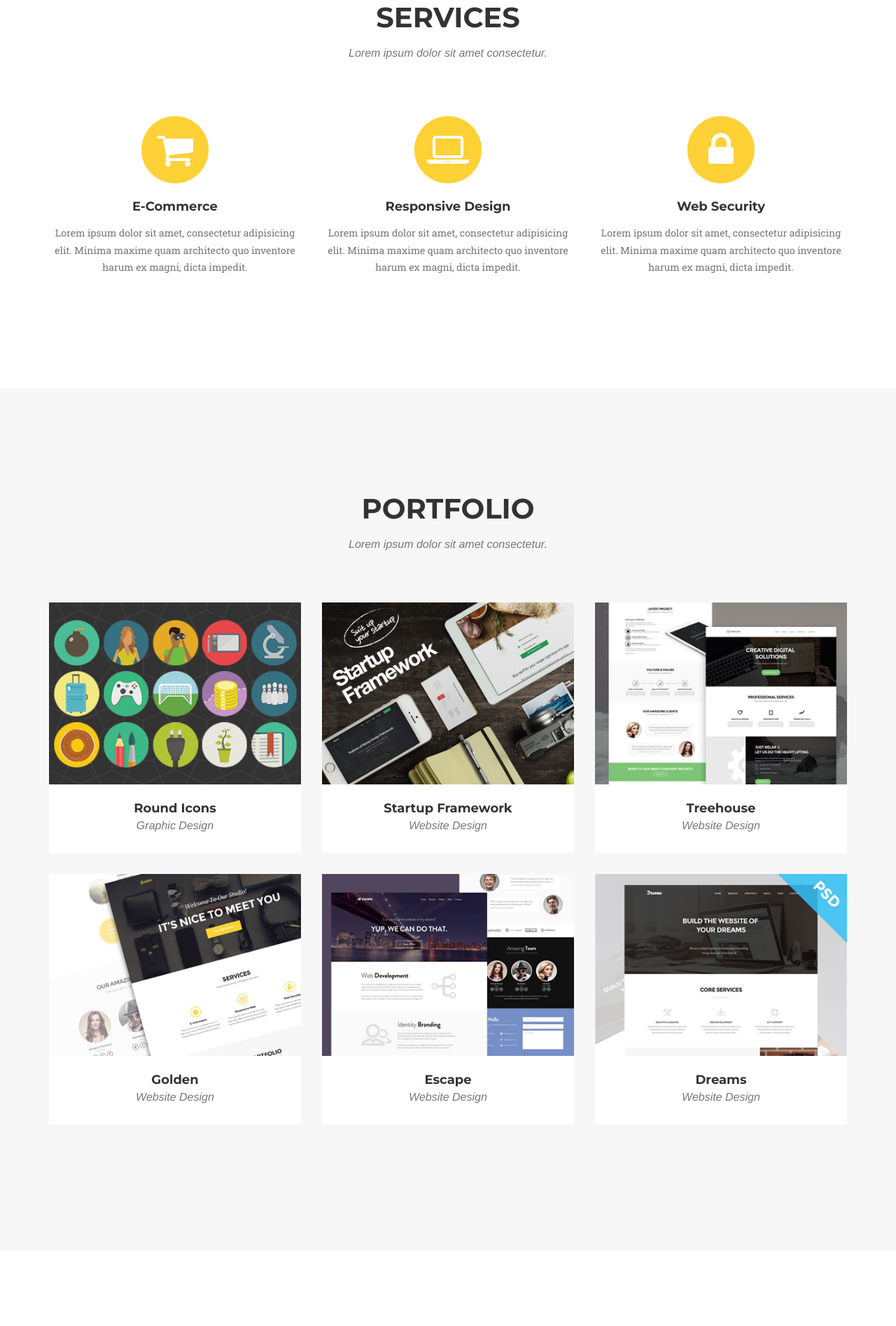
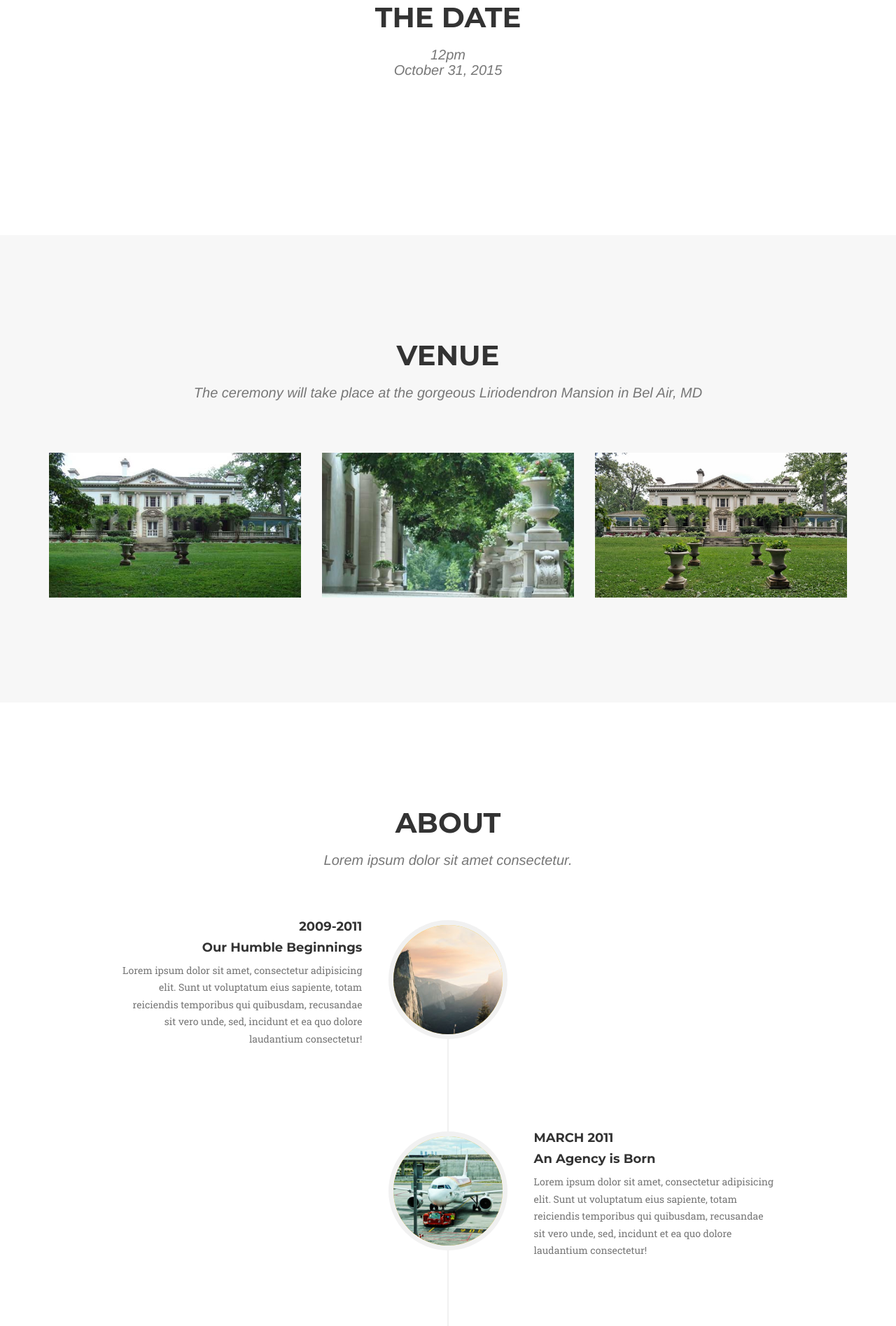
Before and after one commit to kdmcclin/wedding-site, a plain HTML site: page index.html in a window 1280 px wide. Shown: the part 905-2800 px from the top of the page at 70% size. Drawn offline with nearby package versions, Linux system fonts and the light colour scheme; a web font is replaced by a local one.

Commit message:
Add venue/date info

```diff
--- a/css/agency.css
+++ b/css/agency.css
@@ -171,7 +171,7 @@ fieldset[disabled] .btn-xl.active {
 
 .navbar-default {
     border-color: transparent;
-    background-color: #222;
+    background-color: #8e0000;
 }
 
 .navbar-default .navbar-brand {
@@ -215,7 +215,7 @@ fieldset[disabled] .btn-xl.active {
 .navbar-default .nav li a:hover,
 .navbar-default .nav li a:focus {
     outline: 0;
-    color: #fed136;
+    color: #fffacd;
 }
 
 .navbar-default .navbar-nav>.active>a {
@@ -253,7 +253,7 @@ fieldset[disabled] .btn-xl.active {
 
     .navbar-default.navbar-shrink {
         padding: 10px 0;
-        background-color: #222;
+        background-color: #601616;
     }
 
     .navbar-default.navbar-shrink .navbar-brand {
@@ -334,7 +334,7 @@ section h3.section-subheading {
     margin-bottom: 75px;
     text-transform: none;
     font-family: "Droid Serif","Helvetica Neue",Helvetica,Arial,sans-serif;
-    font-size: 16px;
+    font-size: 20px;
     font-style: italic;
     font-weight: 400;
 }
--- a/index.html
+++ b/index.html
@@ -46,7 +46,7 @@
                     <span class="icon-bar"></span>
                     <span class="icon-bar"></span>
                 </button>
-                <a class="navbar-brand page-scroll" href="#page-top">Start Bootstrap</a>
+                <a class="navbar-brand page-scroll" href="#page-top">Our Wedding</a>
             </div>
 
             <!-- Collect the nav links, forms, and other content for toggling -->
@@ -56,10 +56,10 @@
                         <a href="#page-top"></a>
                     </li>
                     <li>
-                        <a class="page-scroll" href="#services">Thing 1</a>
+                        <a class="page-scroll" href="#date">Date</a>
                     </li>
                     <li>
-                        <a class="page-scroll" href="#portfolio">Thing2</a>
+                        <a class="page-scroll" href="#venue">Venue</a>
                     </li>
                     <li>
                         <a class="page-scroll" href="#about">Thing3</a>
@@ -88,138 +88,40 @@
         </div>
     </header>
 
-    <!-- Services Section -->
-    <section id="services">
+    <!-- Date Section -->
+    <section id="date">
         <div class="container">
             <div class="row">
                 <div class="col-lg-12 text-center">
-                    <h2 class="section-heading">Services</h2>
-                    <h3 class="section-subheading text-muted">Lorem ipsum dolor sit amet consectetur.</h3>
-                </div>
-            </div>
-            <div class="row text-center">
-                <div class="col-md-4">
-                    <span class="fa-stack fa-4x">
-                        <i class="fa fa-circle fa-stack-2x text-primary"></i>
-                        <i class="fa fa-shopping-cart fa-stack-1x fa-inverse"></i>
-                    </span>
-                    <h4 class="service-heading">E-Commerce</h4>
-                    <p class="text-muted">Lorem ipsum dolor sit amet, consectetur adipisicing elit. Minima maxime quam architecto quo inventore harum ex magni, dicta impedit.</p>
-                </div>
-                <div class="col-md-4">
-                    <span class="fa-stack fa-4x">
-                        <i class="fa fa-circle fa-stack-2x text-primary"></i>
-                        <i class="fa fa-laptop fa-stack-1x fa-inverse"></i>
-                    </span>
-                    <h4 class="service-heading">Responsive Design</h4>
-                    <p class="text-muted">Lorem ipsum dolor sit amet, consectetur adipisicing elit. Minima maxime quam architecto quo inventore harum ex magni, dicta impedit.</p>
-                </div>
-                <div class="col-md-4">
-                    <span class="fa-stack fa-4x">
-                        <i class="fa fa-circle fa-stack-2x text-primary"></i>
-                        <i class="fa fa-lock fa-stack-1x fa-inverse"></i>
-                    </span>
-                    <h4 class="service-heading">Web Security</h4>
-                    <p class="text-muted">Lorem ipsum dolor sit amet, consectetur adipisicing elit. Minima maxime quam architecto quo inventore harum ex magni, dicta impedit.</p>
+                    <h2 class="section-heading">The Date</h2>
+                    <h3 class="section-subheading text-muted">12pm <br>October 31, 2015</h3>
                 </div>
             </div>
         </div>
     </section>
 
-    <!-- Portfolio Grid Section -->
-    <section id="portfolio" class="bg-light-gray">
+    <!-- Venue Section -->
+    <section id="venue" class="bg-light-gray">
         <div class="container">
             <div class="row">
                 <div class="col-lg-12 text-center">
-                    <h2 class="section-heading">Portfolio</h2>
-                    <h3 class="section-subheading text-muted">Lorem ipsum dolor sit amet consectetur.</h3>
+                    <h2 class="section-heading">Venue</h2>
+                    <h3 class="section-subheading text-muted">The ceremony will take place at the gorgeous Liriodendron Mansion in Bel Air, MD</h3>
                 </div>
             </div>
             <div class="row">
-                <div class="col-md-4 col-sm-6 portfolio-item">
-                    <a href="#portfolioModal1" class="portfolio-link" data-toggle="modal">
-                        <div class="portfolio-hover">
-                            <div class="portfolio-hover-content">
-                                <i class="fa fa-plus fa-3x"></i>
-                            </div>
-                        </div>
-                        <img src="img/portfolio/roundicons.png" class="img-responsive" alt="">
-                    </a>
-                    <div class="portfolio-caption">
-                        <h4>Round Icons</h4>
-                        <p class="text-muted">Graphic Design</p>
-                    </div>
+                <div class="col-md-4 col-sm-6 venue-item">
+                    <img src="img/venue1.jpg" class="img-responsive" alt="Liriodendron Mansion">
                 </div>
-                <div class="col-md-4 col-sm-6 portfolio-item">
-                    <a href="#portfolioModal2" class="portfolio-link" data-toggle="modal">
-                        <div class="portfolio-hover">
-                            <div class="portfolio-hover-content">
-                                <i class="fa fa-plus fa-3x"></i>
-                            </div>
-                        </div>
-                        <img src="img/portfolio/startup-framework.png" class="img-responsive" alt="">
-                    </a>
-                    <div class="portfolio-caption">
-                        <h4>Startup Framework</h4>
-                        <p class="text-muted">Website Design</p>
-                    </div>
+                <div class="col-md-4 col-sm-6 venue-item">
+                    <img src="img/venue3.jpg" class="img-responsive" alt="Liriodendron Mansion">
                 </div>
-                <div class="col-md-4 col-sm-6 portfolio-item">
-                    <a href="#portfolioModal3" class="portfolio-link" data-toggle="modal">
-                        <div class="portfolio-hover">
-                            <div class="portfolio-hover-content">
-                                <i class="fa fa-plus fa-3x"></i>
-                            </div>
-                        </div>
-                        <img src="img/portfolio/treehouse.png" class="img-responsive" alt="">
-                    </a>
-                    <div class="portfolio-caption">
-                        <h4>Treehouse</h4>
-                        <p class="text-muted">Website Design</p>
-                    </div>
+                <div class="col-md-4 col-sm-6 venue-item">
+                    <img src="img/venue2.jpg" class="img-responsive" alt="Liriodendron Mansion">
                 </div>
-                <div class="col-md-4 col-sm-6 portfolio-item">
-                    <a href="#portfolioModal4" class="portfolio-link" data-toggle="modal">
-                        <div class="portfolio-hover">
-                            <div class="portfolio-hover-content">
-                                <i class="fa fa-plus fa-3x"></i>
-                            </div>
-                        </div>
-                        <img src="img/portfolio/golden.png" class="img-responsive" alt="">
-                    </a>
-                    <div class="portfolio-caption">
-                        <h4>Golden</h4>
-                        <p class="text-muted">Website Design</p>
-                    </div>
-                </div>
-                <div class="col-md-4 col-sm-6 portfolio-item">
-                    <a href="#portfolioModal5" class="portfolio-link" data-toggle="modal">
-                        <div class="portfolio-hover">
-                            <div class="portfolio-hover-content">
-                                <i class="fa fa-plus fa-3x"></i>
-                            </div>
-                        </div>
-                        <img src="img/portfolio/escape.png" class="img-responsive" alt="">
-                    </a>
-                    <div class="portfolio-caption">
-                        <h4>Escape</h4>
-                        <p class="text-muted">Website Design</p>
-                    </div>
-                </div>
-                <div class="col-md-4 col-sm-6 portfolio-item">
-                    <a href="#portfolioModal6" class="portfolio-link" data-toggle="modal">
-                        <div class="portfolio-hover">
-                            <div class="portfolio-hover-content">
-                                <i class="fa fa-plus fa-3x"></i>
-                            </div>
-                        </div>
-                        <img src="img/portfolio/dreams.png" class="img-responsive" alt="">
-                    </a>
-                    <div class="portfolio-caption">
-                        <h4>Dreams</h4>
-                        <p class="text-muted">Website Design</p>
-                    </div>
-                </div>
+            </div>
+            <div class="row">
+
             </div>
         </div>
     </section>
```
